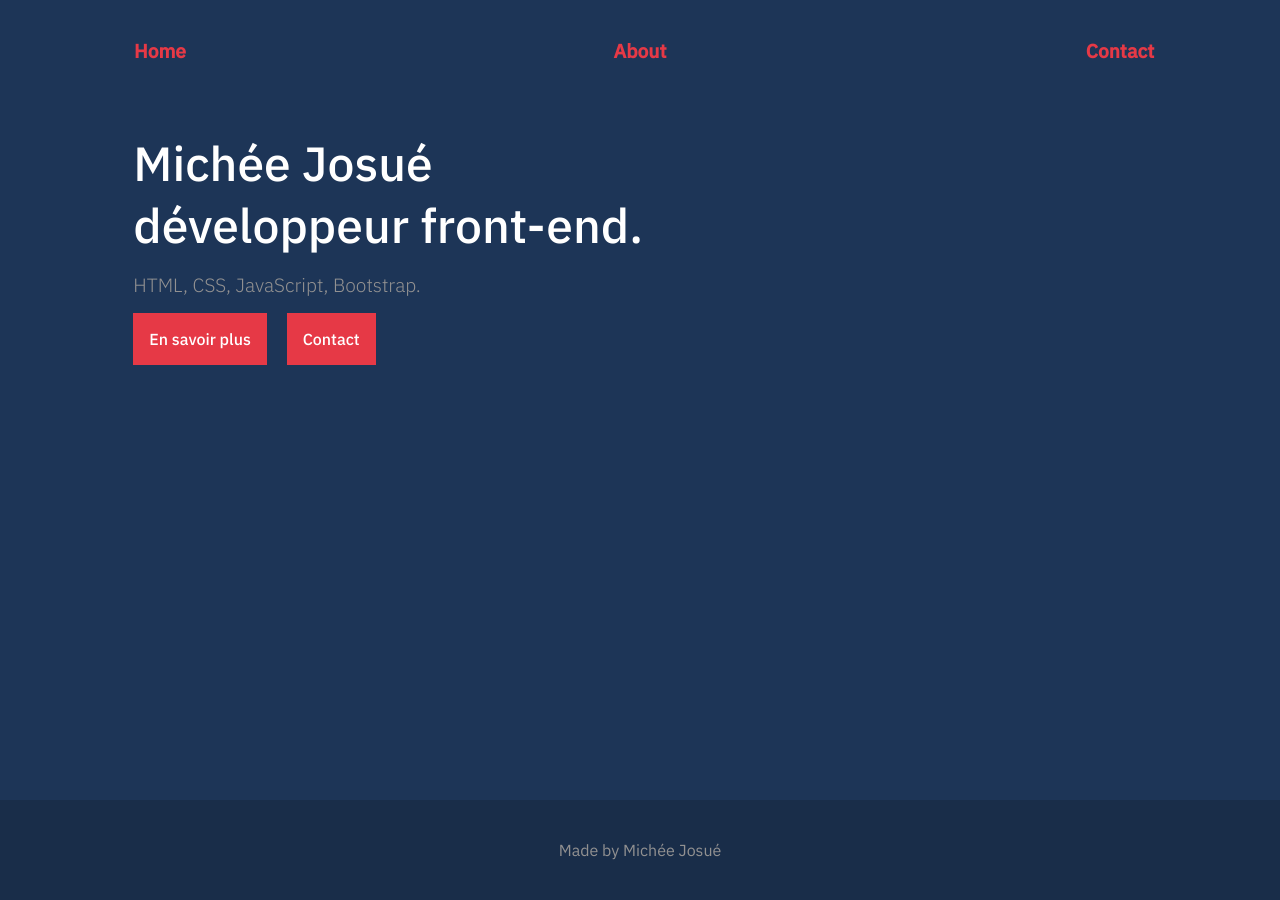
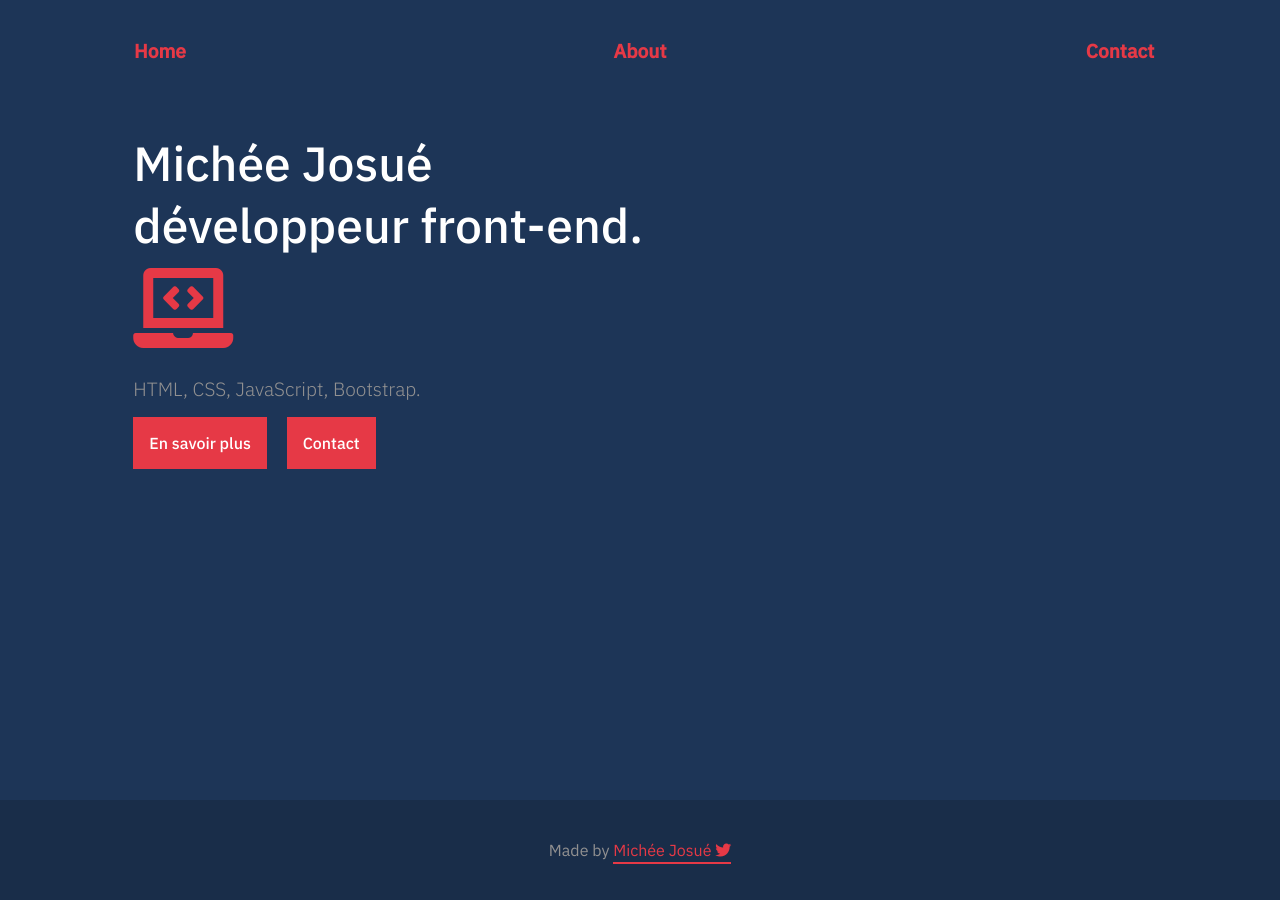
Before and after one commit to yoshua70/portfolio, a Jekyll site: the page built from index.html, in a window 1280 px wide. Built offline with Jekyll 4.4.1, drawn with Linux system fonts in a browser that asks for light colours; nearby versions of some CDN libraries.

Commit message:
Add icon

```diff
--- a/_includes/footer.html
+++ b/_includes/footer.html
@@ -1,5 +1,5 @@
 <footer class="footer animated fadeInUp">
-  <p class="footer_p">Made by Michée Josué</p>
+  <p class="footer_p">Made by <a href="https://twitter.com/allidjinou" class="link">Michée Josué <i class="fab fa-twitter"></i></a href="https://twitter.com/allidjinou"></p>
   <!-- Local JS -->
   <script src="/assets/js/script.js"></script>
 </footer>
--- a/about.html
+++ b/about.html
@@ -4,5 +4,6 @@ layout: default
 ---
 
 <h1 class="main_h1">A propos</h1>
+<p class="icon--big"><i class="fas fa-smile-wink"></i></p>
 <p class="main_p p--special">Je suis un développeur front-end basé en Côte d'Ivoire. Passioné de programmation, de technologie et de Rubik's cube. Je crée des sites web static à l'aide de Jekyll et Bootstrap/CSS Grid en HTML, CSS et Javascript. </p>
 <p class="main_p p--special">Vous pouvez me trouver sur <a href="https://twitter.com/allidjinou" class="link">twitter</a>.</p>
--- a/assets/css/style.css
+++ b/assets/css/style.css
@@ -80,7 +80,6 @@ body {
 
 /* Main style */
 .main {
-  z-index: 0;
   padding-top: 2rem;
   padding-bottom: 2rem;
   grid-column: 1/5;
@@ -101,6 +100,17 @@ body {
   margin-top: 2rem;
 }
 /* /Main style */
+
+/* Icon style */
+.icon--big {
+  font-size: 5rem;
+  color: #e63946;
+}
+.icon {
+  size: 1.5rem;
+  color: #e63946;
+}
+/* /Icon style */
 
 /* Buttons style */
 .home_button {
@@ -175,3 +185,13 @@ body {
   color: #929191;
 }
 /* /Footer style */
+
+@media (min-width: 768px) {
+  .input {
+    width: 100%;
+  }
+  .main {
+    grid-column: 1/5;
+    grid-row: 2/3;
+  }
+}
--- a/contact.html
+++ b/contact.html
@@ -4,6 +4,7 @@ layout: default
 ---
 
 <h1 class="main_h1">Contact</h1>
+<p class="icon--big"><i class="fas fa-file-contract"></i></p>
 <p class="main_p">Vous voulez qu'on travaille ensemble? Envoyez-moi un e-mail.</p>
 <form name="contact" netlify class="contact_form">
   <div class="filling_case">
--- a/index.html
+++ b/index.html
@@ -4,6 +4,7 @@ layout: default
 ---
 
 <h1 class="main_h1">Michée Josué<br>développeur front-end.</h1>
+<p class="icon--big"><i class="fas fa-laptop-code"></i></p>
 <p class="main_p">HTML, CSS, JavaScript, Bootstrap.<p>
 <div class="call-to-action">
   <a href="/about.html" class="home_button">En savoir plus</a>
```
Also changed, not shown: 1 other file.
